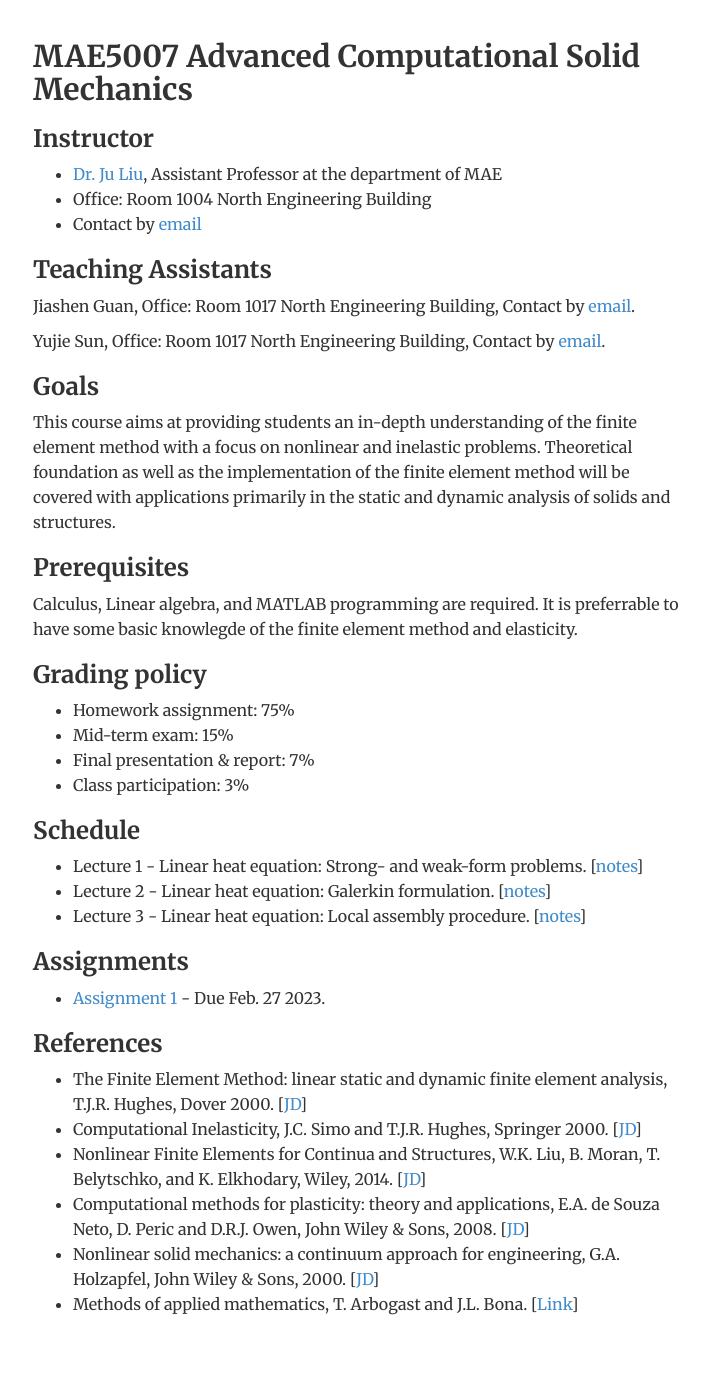
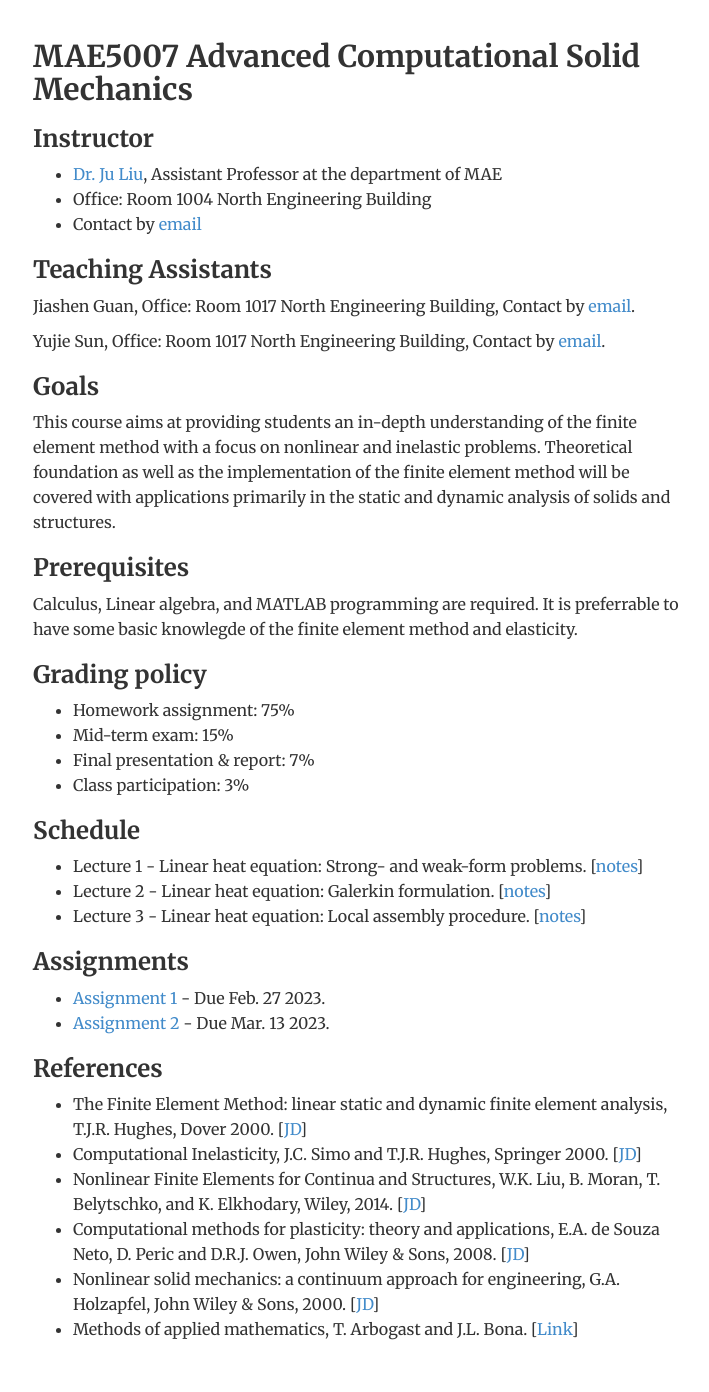
Before and after one commit to ju-liu/ju-liu.github.io, a Jekyll site: the page built from teaching/FEM-2023-Spring/index.html, in a window 1280 px wide. Shown: the whole page, without its empty margins (283-992 px from the left). Built offline with Jekyll 4.4.1, drawn with Linux system fonts in a browser that asks for light colours; nearby versions of some CDN libraries; library files that are not in the unit come from our copies; before the commit the page ends 1367 px from its top, so only the background shows below that.

Commit message:
Update index.html

```diff
--- a/teaching/FEM-2023-Spring/index.html
+++ b/teaching/FEM-2023-Spring/index.html
@@ -44,6 +44,7 @@ description: Research of Dr. Ju Liu
 <h3>Assignments</h3>
 <ul>
   <li><a href="hw/HW-01.pdf">Assignment 1</a> - Due Feb. 27 2023.</li>
+  <li><a href="hw/HW-02.pdf">Assignment 2</a> - Due Mar. 13 2023.</li>
 </ul>
 
 <h3>References</h3>
```
